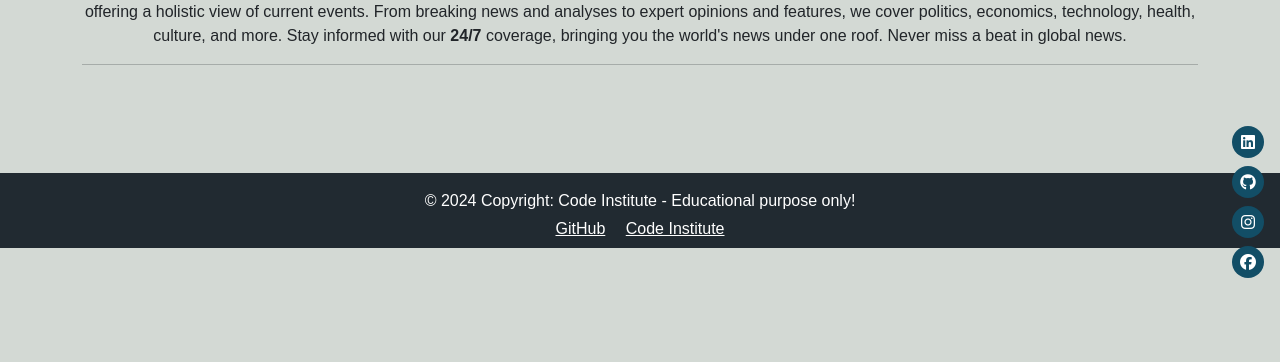
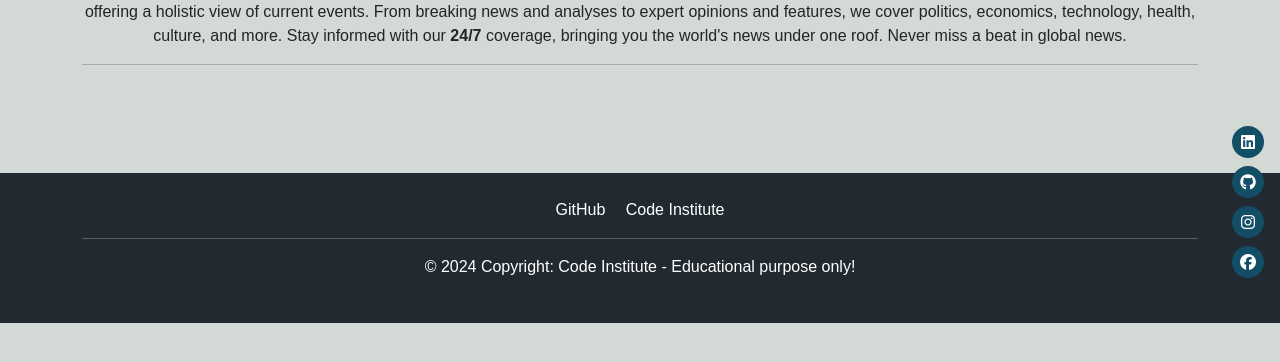
Before and after one commit to Kamal-Kohli/head_nd_tails, a Django app: page / in a window 1280 px wide. Shown: the part 198-560 px from the top of the page. Run offline with Django 4.2, Linux system fonts and the light colour scheme; data that the repository does not hold is empty; some libraries are stand-ins or nearby versions.

Commit message:
add project link in footer

```diff
--- a/static/css/base.css
+++ b/static/css/base.css
@@ -137,10 +137,7 @@ nav ul li a {
     color: #fff;
 }
 
-/* Separator line */
-.hr {
-    margin: 15px 0;
-}
+
 
 /* Floating icons */
 .floating-icons {
@@ -204,11 +201,12 @@ nav ul li a {
 
 footer .container {
     width: 100%;
+    margin-bottom: 2rem;
 }
 
 footer {
     background-color: #212a31;
-    height: 75px;
+    height: 150px;
     display: flex;
     align-items: center;
     justify-content: center;
@@ -217,3 +215,17 @@ footer {
 footer p {
     margin: 0;
 }
+
+.social-links {
+    margin-top: 0.5rem;
+}
+
+.social-links a {
+    text-decoration: none;
+    color: #ffffff;
+    transition: color 0.3s ease;
+}
+
+.social-links a:hover {
+    color: #cccccc;
+}
--- a/templates/base.html
+++ b/templates/base.html
@@ -69,7 +69,7 @@
     <!-- Floating contact and social media icons -->
     <div class="floating-icons">
         <a class="btn-lg" href="https://www.linkedin.com/in/kamal-kohli/" target="_blank"><i class="fab fa-linkedin"></i></a>
-        <a href="https://github.com/Kamal-Kohli/head_nd_tails" target="_blank"><i class="fab fa-github"></i></a>
+        <a href="https://github.com/Kamal-Kohli" target="_blank"><i class="fab fa-github"></i></a>
         <a href="https://www.instagram.com/vege.nomad/" target="_blank"><i class="fab fa-instagram"></i></a>
         <a href="https://www.facebook.com/vege.nomad" target="_blank"><i class="fab fa-facebook"></i></a>
     </div>
@@ -79,19 +79,20 @@
         <!-- Grid container -->
         <div class="container">
             <div class="col-md-12 text-center">
+                <!-- Peoject link -->
+                <div class="social-links">
+                    <a href="https://github.com/Kamal-Kohli/head_nd_tails" target="_blank" class="text-white me-3">GitHub</a>
+                    <a href="https://codeinstitute.net/" target="_blank" class="text-white">Code Institute</a>
+                </div>
+                <hr>
                 <!-- Copyright -->
                 <div class="text-center text-white pb-1">
                     <p>© 2024 Copyright: Code Institute - Educational purpose only!</p>
-                </div>
-                <div class="social-links">
-                    <a href="https://github.com/Kamal-Kohli" target="_blank" class="text-white me-3">GitHub</a>
-                    <a href="https://codeinstitute.net/" target="_blank" class="text-white">Code Institute</a>
                 </div>
             </div>
         </div>
     </footer>
 
-
     <script src="https://cdn.jsdelivr.net/npm/@popperjs/core@2.11.8/dist/umd/popper.min.js" integrity="sha384-I7E8VVD/ismYTF4hNIPjVp/Zjvgyol6VFvRkX/vR+Vc4jQkC+hVqc2pM8ODewa9r" crossorigin="anonymous"></script>
     <script src="https://cdn.jsdelivr.net/npm/bootstrap@5.3.3/dist/js/bootstrap.min.js" integrity="sha384-0pUGZvbkm6XF6gxjEnlmuGrJXVbNuzT9qBBavbLwCsOGabYfZo0T0to5eqruptLy" crossorigin="anonymous"></script>
 </body>
```
